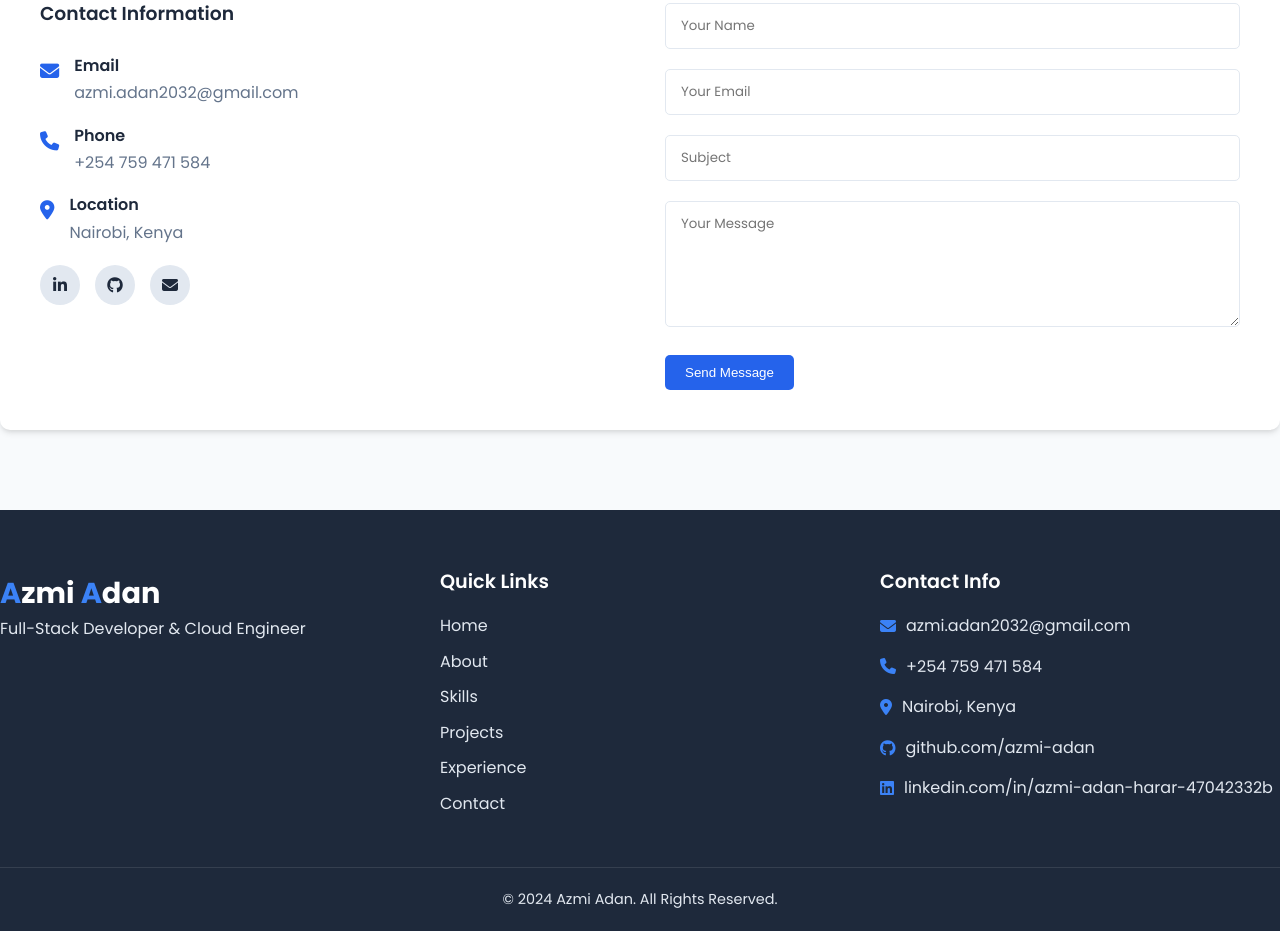
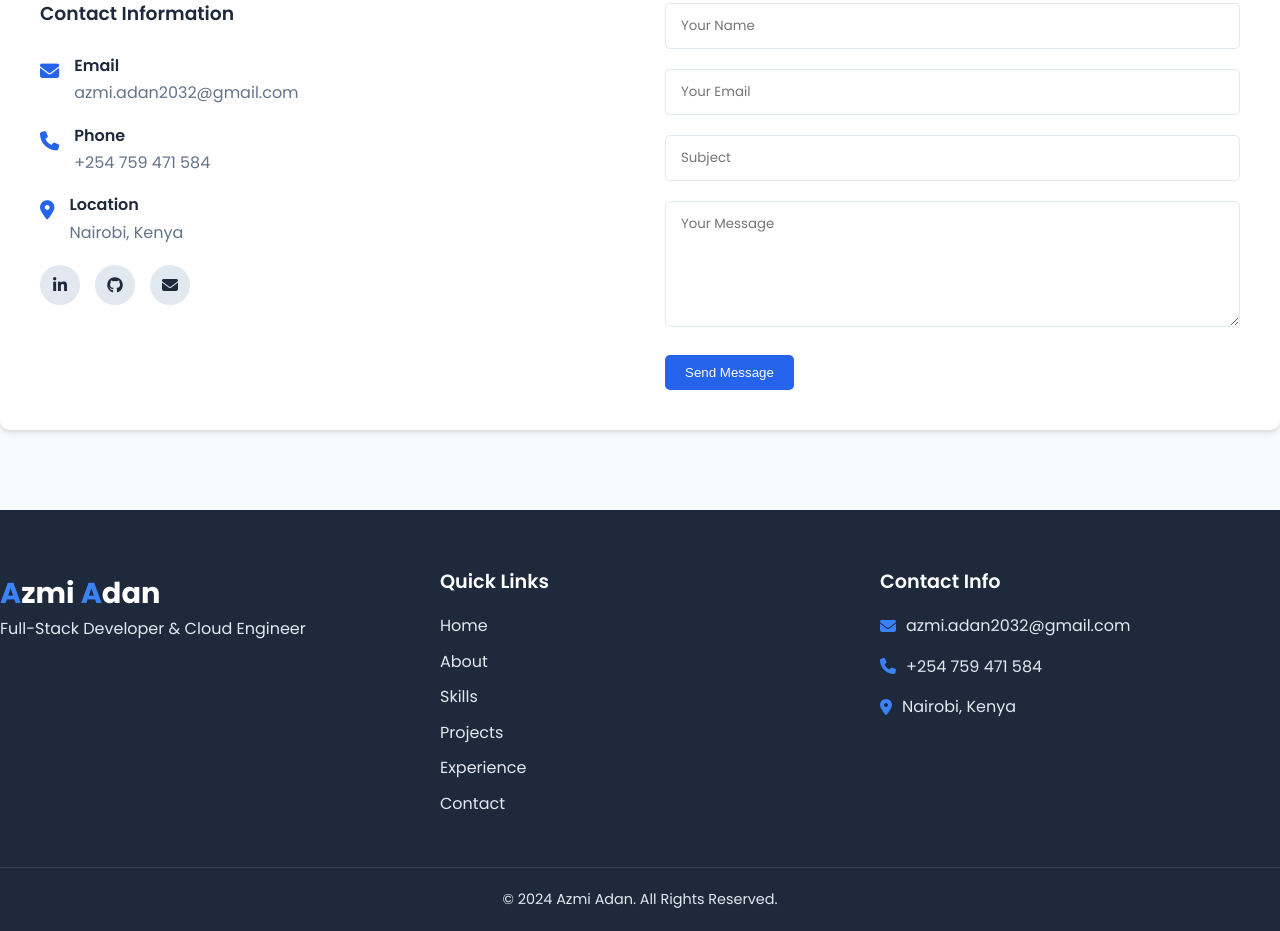
Before and after one commit to azmi-adan/software-dev, a plain HTML site: page index.html in a window 1280 px wide. Shown: the part 5310-6241 px from the top of the page. Drawn offline with Linux system fonts and the light colour scheme.

Commit message:
refactored

```diff
--- a/index.html
+++ b/index.html
@@ -472,8 +472,8 @@
                     <li><i class="fas fa-envelope"></i> azmi.adan2032@gmail.com</li>
                     <li><i class="fas fa-phone"></i> +254 759 471 584</li>
                     <li><i class="fas fa-map-marker-alt"></i> Nairobi, Kenya</li>
-                    <li><i class="fab fa-github"></i> <a href="https://github.com/azmi-adan" target="_blank">github.com/azmi-adan</a></li>
-  <li><i class="fab fa-linkedin"></i> <a href="https://www.linkedin.com/in/azmi-adan-harar-47042332b" target="_blank">linkedin.com/in/azmi-adan-harar-47042332b</a></li>
+
+
                 </ul>
             </div>
         </div>
```
